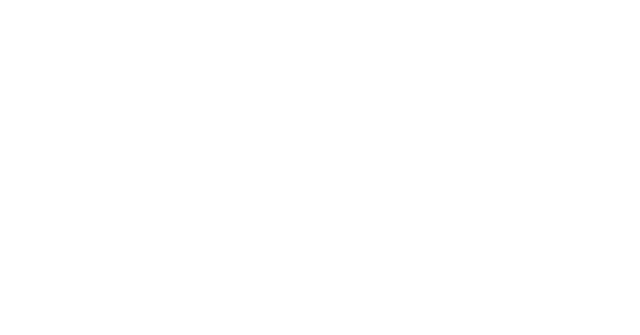
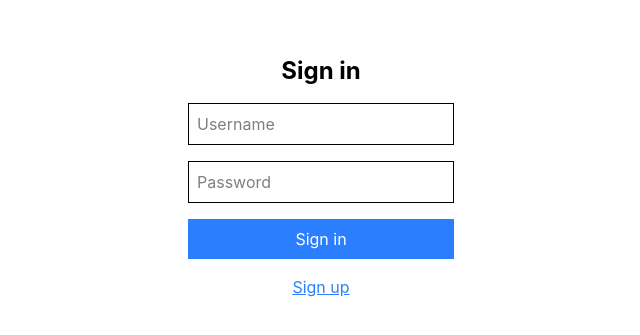
Before and after one commit to Bellzebuth/go-crypto, a React (Vite) app in the folder frontend/: page /auth in a window 1280 px wide. Before the commit this address had no page. Shown: the part 223-558 px from the top of the page, without its empty margins (319-959 px from the left). Built offline with nearby package versions, Linux system fonts and the light colour scheme.

Commit message:
add login / registration

```diff
--- a/frontend/package.json
+++ b/frontend/package.json
@@ -14,6 +14,7 @@
     "axios": "^1.7.9",
     "class-variance-authority": "^0.7.1",
     "clsx": "^2.1.1",
+    "js-cookie": "^3.0.5",
     "lucide-react": "^0.474.0",
     "react": "^18.3.1",
     "react-dom": "^18.3.1",
@@ -23,6 +24,7 @@
   },
   "devDependencies": {
     "@eslint/js": "^9.17.0",
+    "@types/js-cookie": "^3.0.6",
     "@types/node": "^22.10.10",
     "@types/react": "^18.3.18",
     "@types/react-dom": "^18.3.5",
--- a/frontend/src/App.tsx
+++ b/frontend/src/App.tsx
@@ -1,13 +1,21 @@
 import React from "react";
 import { BrowserRouter as Router, Route, Routes } from "react-router-dom";
-import Homepage from "./pages/Homepage";
+import Home from "./pages/Homepage";
+import Authentication from "./pages/Authentication";
+import ProtectedRoute from "./routes/ProtectedRoutes";
+import { AuthProvider } from "./context/AuthContext";
 
 const App: React.FC = () => {
   return (
     <Router>
-      <Routes>
-        <Route path="/" element={<Homepage />} />
-      </Routes>
+      <AuthProvider>
+        <Routes>
+          <Route path="/auth" element={<Authentication />} />
+          <Route element={<ProtectedRoute />}>
+            <Route path="/" element={<Home />} />
+          </Route>
+        </Routes>
+      </AuthProvider>
     </Router>
   );
 };
--- /dev/null
+++ b/frontend/src/components/Login.tsx
@@ -0,0 +1,37 @@
+import { useState } from "react";
+import { useAuth } from "../context/AuthContext";
+
+const Login = () => {
+  const { login } = useAuth();
+  const [username, setUsername] = useState("");
+  const [password, setPassword] = useState("");
+
+  const handleSubmit = async (e: React.FormEvent) => {
+    e.preventDefault();
+    await login(username, password);
+  };
+
+  return (
+    <form onSubmit={handleSubmit} className="flex flex-col space-y-4">
+      <input
+        type="text"
+        placeholder="Username"
+        className="border p-2"
+        value={username}
+        onChange={(e) => setUsername(e.target.value)}
+      />
+      <input
+        type="password"
+        placeholder="Password"
+        className="border p-2"
+        value={password}
+        onChange={(e) => setPassword(e.target.value)}
+      />
+      <button type="submit" className="bg-blue-500 text-white p-2">
+        Sign in
+      </button>
+    </form>
+  );
+};
+
+export default Login;
--- /dev/null
+++ b/frontend/src/components/Register.tsx
@@ -0,0 +1,37 @@
+import { useState } from "react";
+import { useAuth } from "../context/AuthContext";
+
+const Register = () => {
+  const { register } = useAuth();
+  const [username, setUsername] = useState("");
+  const [password, setPassword] = useState("");
+
+  const handleSubmit = async (e: React.FormEvent) => {
+    e.preventDefault();
+    await register(username, password);
+  };
+
+  return (
+    <form onSubmit={handleSubmit} className="flex flex-col space-y-4">
+      <input
+        type="text"
+        placeholder="Username"
+        className="border p-2"
+        value={username}
+        onChange={(e) => setUsername(e.target.value)}
+      />
+      <input
+        type="password"
+        placeholder="Password"
+        className="border p-2"
+        value={password}
+        onChange={(e) => setPassword(e.target.value)}
+      />
+      <button type="submit" className="bg-blue-500 text-white p-2">
+        Sign up
+      </button>
+    </form>
+  );
+};
+
+export default Register;
--- /dev/null
+++ b/frontend/src/context/AuthContext.tsx
@@ -0,0 +1,75 @@
+import { createContext, useContext, useState } from "react";
+import { useNavigate } from "react-router-dom";
+import Cookies from "js-cookie";
+
+interface AuthContextType {
+  user: string | null;
+  login: (username: string, password: string) => Promise<void>;
+  register: (username: string, password: string) => Promise<void>;
+  logout: () => void;
+}
+
+const AuthContext = createContext<AuthContextType | null>(null);
+
+export const AuthProvider = ({ children }: { children: React.ReactNode }) => {
+  const [user, setUser] = useState<string | null>(
+    Cookies.get("session_token") || null
+  );
+  const navigate = useNavigate();
+
+  const login = async (username: string, password: string) => {
+    const res = await fetch("http://localhost:8080/login", {
+      method: "POST",
+      credentials: "include", // mandatory for cookies
+      headers: { "Content-Type": "application/json" },
+      body: JSON.stringify({ username, password }),
+    });
+
+    if (res.ok) {
+      // cookie is defined on server side
+      const sessionToken = Cookies.get("session_token");
+      if (sessionToken) {
+        setUser(sessionToken);
+        navigate("/");
+      }
+    } else {
+      console.error("❌ Connection failed");
+    }
+  };
+
+  const register = async (username: string, password: string) => {
+    const res = await fetch("http://localhost:8080/register", {
+      method: "POST",
+      credentials: "include",
+      headers: { "Content-Type": "application/json" },
+      body: JSON.stringify({ username, password }),
+    });
+
+    if (res.ok) {
+      await login(username, password); // connect user after register
+    } else {
+      console.error("Registration failed");
+    }
+  };
+
+  const logout = () => {
+    fetch("http://localhost:8080/logout", {
+      method: "GET",
+      credentials: "include",
+    })
+      .then(() => {
+        Cookies.remove("session_token");
+        setUser(null);
+        navigate("/auth");
+      })
+      .catch(console.error);
+  };
+
+  return (
+    <AuthContext.Provider value={{ user, login, register, logout }}>
+      {children}
+    </AuthContext.Provider>
+  );
+};
+
+export const useAuth = () => useContext(AuthContext)!;
--- /dev/null
+++ b/frontend/src/pages/Authentication.tsx
@@ -0,0 +1,24 @@
+import { useState } from "react";
+import Login from "../components/Login";
+import Register from "../components/Register";
+
+const Authentication = () => {
+  const [isLogin, setIsLogin] = useState(true);
+
+  return (
+    <div className="flex flex-col items-center justify-center h-screen">
+      <h1 className="text-2xl font-bold mb-4">
+        {isLogin ? "Sign in" : "Sign up"}
+      </h1>
+      {isLogin ? <Login /> : <Register />}
+      <button
+        className="mt-4 text-blue-500 underline"
+        onClick={() => setIsLogin(!isLogin)}
+      >
+        {isLogin ? "Sign up" : "Sign in"}
+      </button>
+    </div>
+  );
+};
+
+export default Authentication;
--- a/frontend/src/pages/Homepage.tsx
+++ b/frontend/src/pages/Homepage.tsx
@@ -1,7 +1,7 @@
 import React from "react";
 import ListSumCryptos from "../components/ListSum";
 
-const Homepage: React.FC = () => {
+const Home: React.FC = () => {
   return (
     <div className="bg-white w-3/4 h-full text-zinc-800 p-5">
       <div className="text-zync-800 rounded-md text-5xl text-center m-1 font-bold flex-row">
@@ -12,4 +12,4 @@
   );
 };
 
-export default Homepage;
+export default Home;
--- /dev/null
+++ b/frontend/src/routes/ProtectedRoutes.tsx
@@ -0,0 +1,9 @@
+import { Navigate, Outlet } from "react-router-dom";
+import { useAuth } from "../context/AuthContext";
+
+const ProtectedRoute = () => {
+  const { user } = useAuth();
+  return user ? <Outlet /> : <Navigate to="/auth" />;
+};
+
+export default ProtectedRoute;
```
Also changed, not shown: 2 other files (tests, documents, lock files or other folders).
